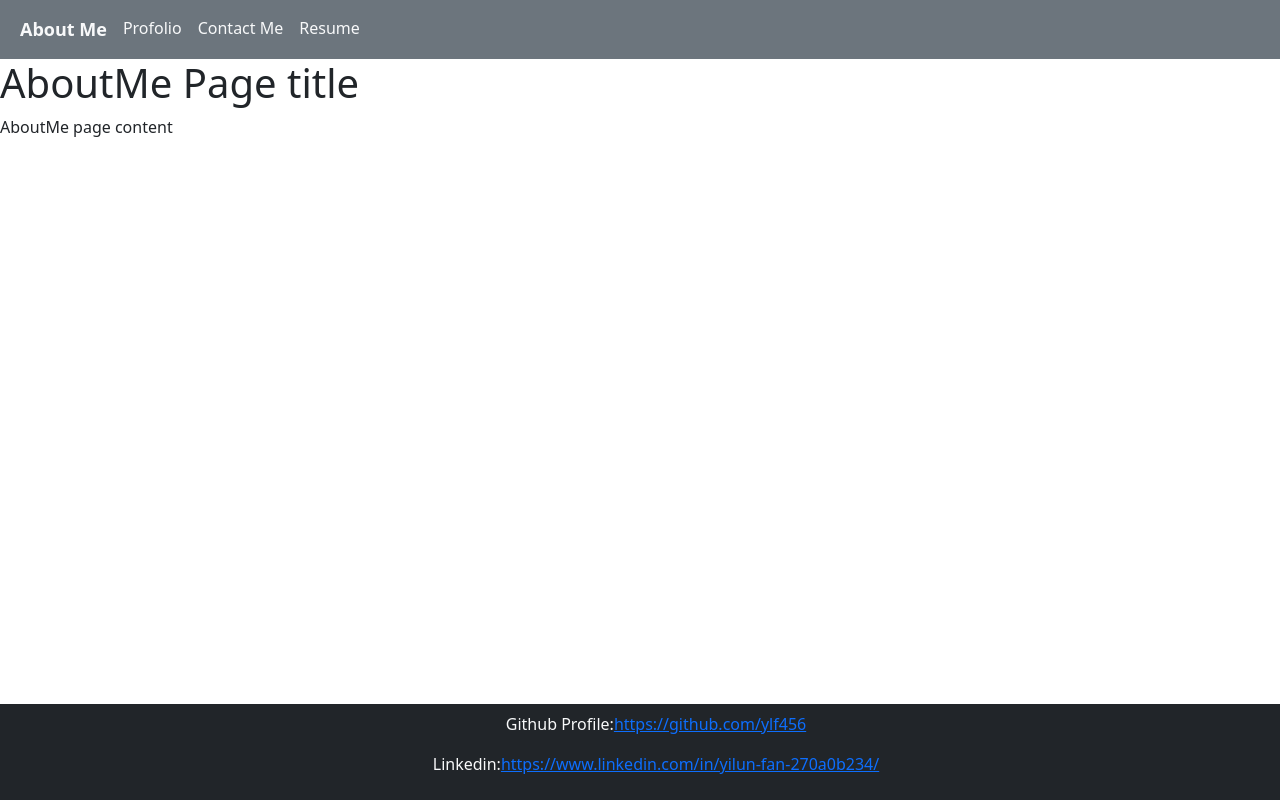
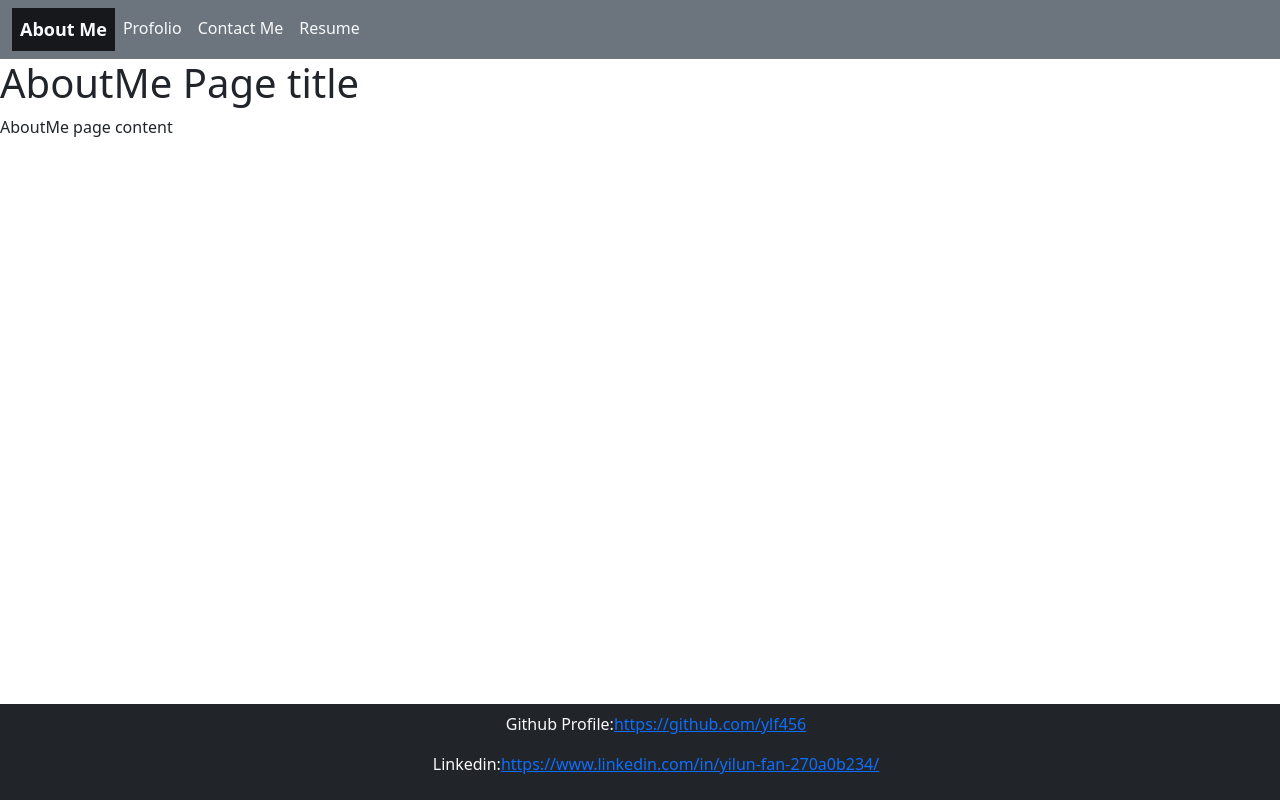
Before and after one commit to ylf456/module-20-challenge-ylf456-React-Portfolio, a React (Vite) app: page / in a window 1280 px wide. Built offline with nearby package versions, Linux system fonts and the light colour scheme.

Commit message:
minifix on the tab highlight function when refreshing the page

```diff
--- a/src/UI/navbar/index.css
+++ b/src/UI/navbar/index.css
@@ -1,4 +1,5 @@
 .selected {
     font-weight:bold;
     font-size: large;
+    background-color: rgb(22, 24, 27);
 }
--- a/src/UI/navbar/navbar.jsx
+++ b/src/UI/navbar/navbar.jsx
@@ -5,8 +5,7 @@ import { useState } from "react";
 import "./index.css";
 
 export default function NavBar() {
-  const [currentPage, setCurrentPage] = useState('/');
-
+  const [currentPage, setCurrentPage] = useState(`${window.location.pathname}`);
 
   // The Navbar UI component will render each of the Link elements in the links prop
   return (
```
